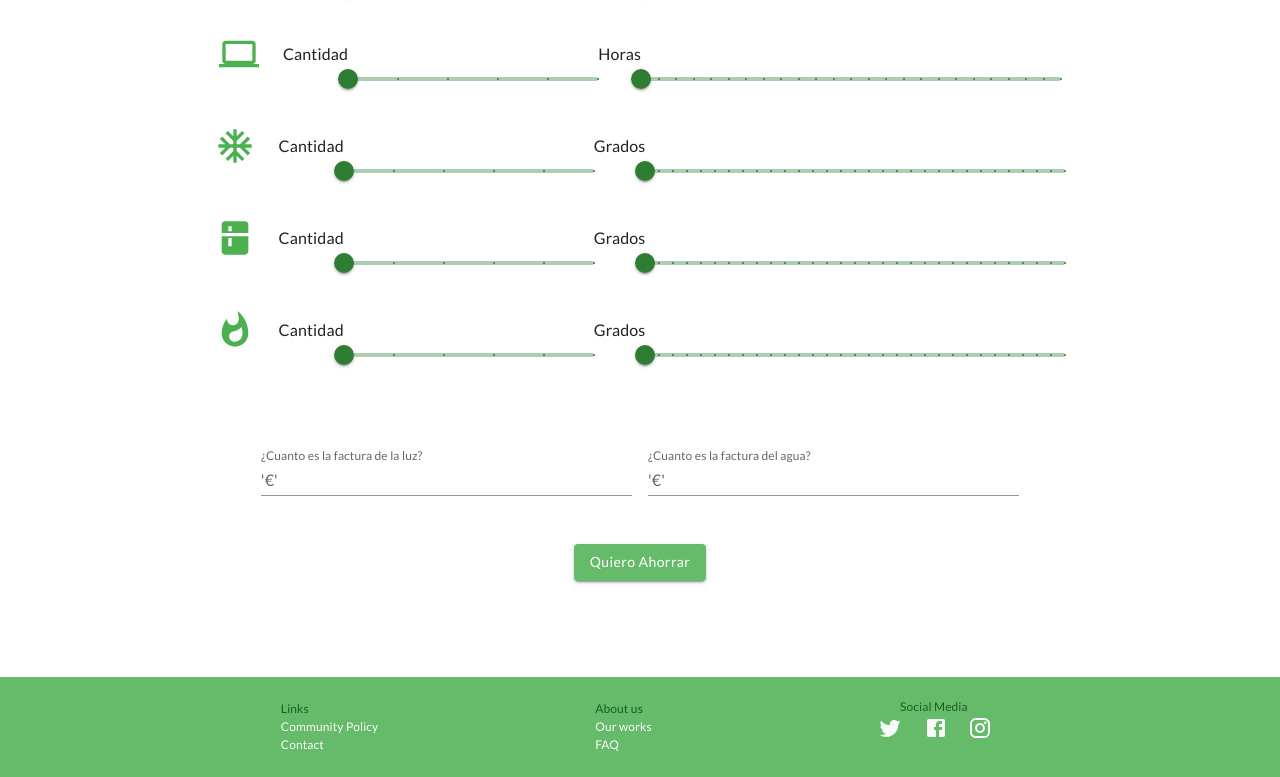
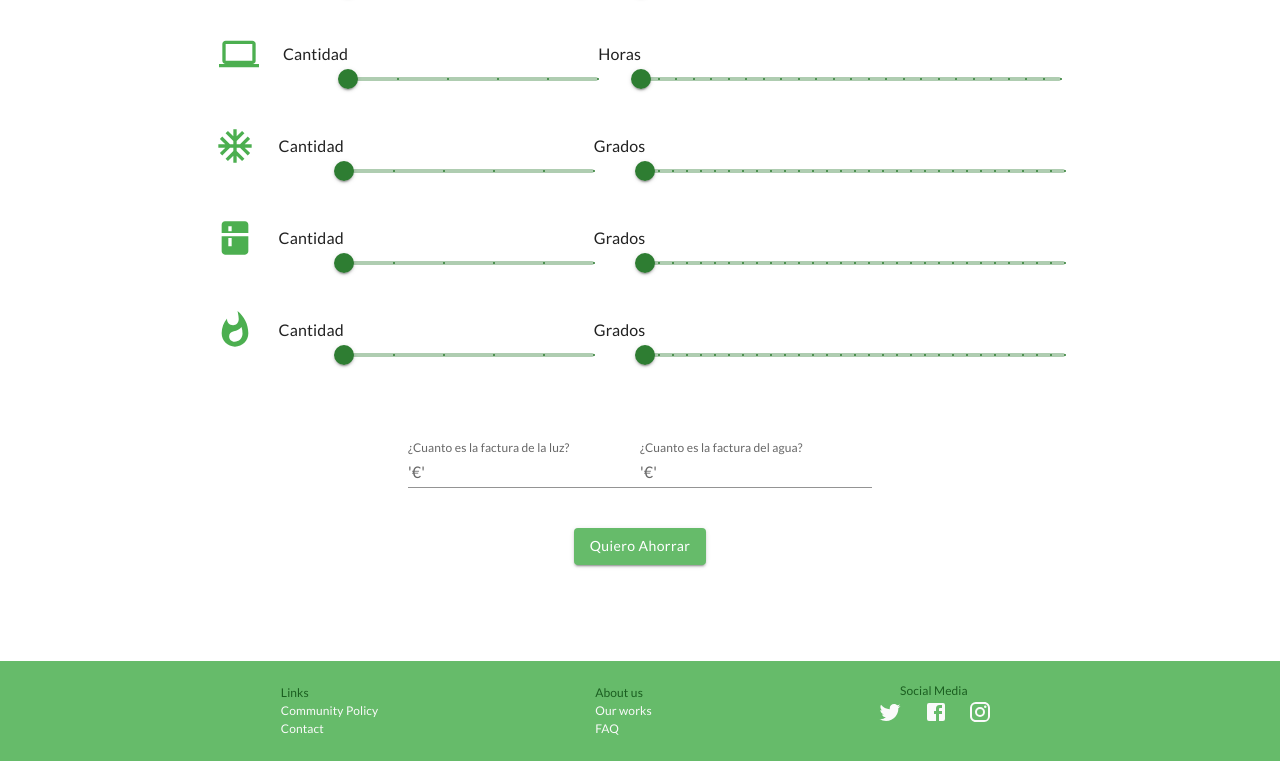
Before and after one commit to AlessHub/ecoenergy_front, a React (Vite) app: page /slider in a window 1280 px wide. Shown: the part 612-1389 px from the top of the page. Built offline with nearby package versions, Linux system fonts and the light colour scheme.

Commit message:
change style

```diff
--- a/src/views/SliderView.jsx
+++ b/src/views/SliderView.jsx
@@ -49,7 +49,7 @@ Cuéntanos cuántos dispositivos usas y el tiempo estimado de uso general para q
     </Typography>
     </Container>
 
-    <Container sx={{p:{xs:7, sm:7, md:7, xl:7}, display:'flex', flexDirection:'column', alignItems:'center', mt:-8 }}>
+    <Container sx={{p:{xs:7, sm:7, md:7, xl:7}, display:'flex', flexDirection:'column', alignItems:'center' , mt:-8 }}>
     <Box display="flex"
          justifyContent="left"
          alignItems="center">
@@ -115,16 +115,18 @@ Cuéntanos cuántos dispositivos usas y el tiempo estimado de uso general para q
         <SliderGrados/>
     </Box>
     </Container>
-    <Container sx={{p:{xs:7, sm:7, md:7, xl:7} ,flexDirection:'column', alignItems:'center', display:'flex', mt:-6 }}>
+
+
+    <Container sx={{p:{xs:7, sm:7, md:7, xl:7}, display:'flex', flexDirection:'column', alignItems:'center' , mt:-6 }}>
     <Box>
-    <FormControl fullWidth sx={{  m: 1, width: '40ch' }} variant="standard">
+    <FormControl fullWidth sx={{   width: '25ch' }} variant="standard">
           <InputLabel htmlFor="standard-adornment-amount">¿Cuanto es la factura de la luz?</InputLabel>
           <Input
             id="standard-adornment-amount"
             startAdornment={<InputAdornment position="start">'€'</InputAdornment>}
           />
         </FormControl>
-        <FormControl  sx={{  m: 1, width: '40ch' }} variant="standard">
+        <FormControl  sx={{   width: '25ch' }} variant="standard">
           <InputLabel htmlFor="standard-adornment-amount">¿Cuanto es la factura del agua?</InputLabel>
           <Input
             id="standard-adornment-amount"
```
